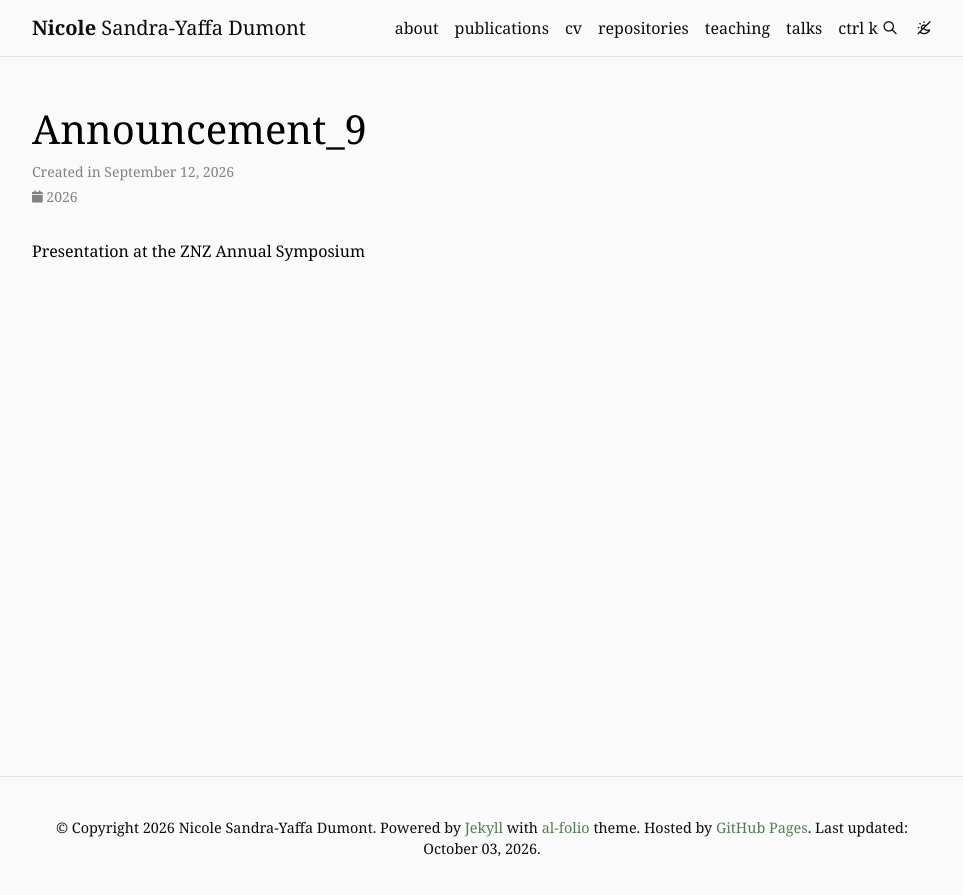
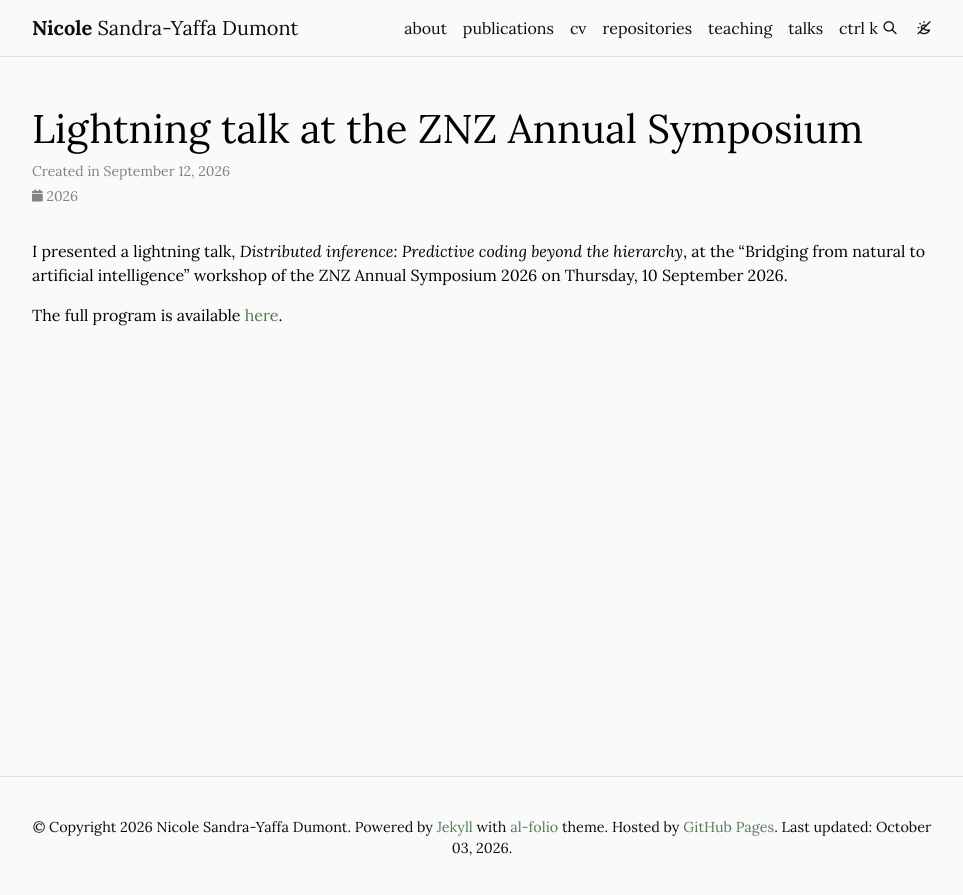
Before and after one commit to nsdumont/nsdumont.github.io, a Jekyll site: the page built from _news/announcement_9.md, in a window 1280 px wide. Shown: the top 895 px of the page, without its empty margins (158-1121 px from the left). Built offline with Jekyll 4.4.1, drawn with Linux system fonts in a browser that asks for light colours; some web fonts are replaced; comment, search, counter and statistics services are not loaded.

Commit message:
Bernstein poster, news

```diff
--- a/_bibliography/papers.bib
+++ b/_bibliography/papers.bib
@@ -85,7 +85,7 @@
 
 @conference{dumont2026,
   author={Nicole Sandra-Yaffa Dumont and Katharina A. Wilmes},
-  title={Multi-sensory Integration in Predictive Processing},
+  title={Multi-sensory Integration in Predictive Coding},
   abstract={Predictive processing is a leading account of perception, but its canonical form assumes a strict
   sensory hierarchy in which predictions descend and errors ascend an ordered ladder of areas [2]. Cortical
   connectivity is not strictly hierarchical, with dense lateral and recurrent projections and connections that
--- a/_data/socials.yml
+++ b/_data/socials.yml
@@ -7,7 +7,7 @@
 # bluesky_url: # your bluesky URL
 # dblp_url: # your DBLP profile url
 # discord_id: # your discord id (18-digit unique numerical identifier)
-email: ns2dumont@uwaterloo.ca # your email address
+email: nidumon@ini.uzh.ch # your email address
 # facebook_id: # your facebook id
 # flickr_id: # your flickr id
 github_username: nsdumont # your GitHub user name
--- a/_includes/head.liquid
+++ b/_includes/head.liquid
@@ -20,6 +20,11 @@
     crossorigin="anonymous"
   >
 {% endif %}
+
+<!-- Trial font from Google Fonts (Lora: variable weight 400-700, upright and italic) -->
+<link rel="preconnect" href="https://fonts.googleapis.com">
+<link rel="preconnect" href="https://fonts.gstatic.com" crossorigin>
+<link rel="stylesheet" href="https://fonts.googleapis.com/css2?family=Lora:ital,wght@0,400..700;1,400..700&display=swap">
 
 <!-- Fonts & Icons -->
 <link defer rel="stylesheet" href="{{ '/assets/css/academicons.min.css' | relative_url | bust_file_cache }}">
--- a/_news/announcement_9.md
+++ b/_news/announcement_9.md
@@ -1,8 +1,11 @@
 ---
 layout: post
+title: Lightning talk at the ZNZ Annual Symposium
 date: 2026-09-12 12:00:00+0200
-inline: true
+inline: false
 related_posts: false
 ---
 
-Presentation at the ZNZ Annual Symposium
+I presented a lightning talk, _Distributed inference: Predictive coding beyond the hierarchy_, at the "Bridging from natural to artificial intelligence" workshop of the ZNZ Annual Symposium 2026 on Thursday, 10 September 2026.
+
+The full program is available [here](https://www.neuroscience.uzh.ch/dam/jcr:c2d41e65-92bd-455b-8b02-f601f38d777e/ZNZ%20Symposium%202026%20V5.pdf).
--- a/_sass/_layout.scss
+++ b/_sass/_layout.scss
@@ -48,15 +48,15 @@ body {
   padding-bottom: 70px;
   color: var(--global-text-color);
   background-color: var(--global-bg-color);
-  font-family: "Fraunces", Georgia, "Times New Roman", serif;
-  // Pin the optical size instead of letting it follow the font size: the automatic
-  // "9pt" cut used for body text is heavier and rougher, especially on Windows.
-  font-variation-settings: "opsz" 36;
+  // Trial: Lora (Google Fonts). Swap back to "Fraunces" to restore the previous font.
+  font-family: "Lora", "Fraunces", Georgia, "Times New Roman", serif;
+  // Fraunces-only optical-size axis; re-enable these two blocks if you return to Fraunces.
+  // font-variation-settings: "opsz" 36;
 
-  h1,
-  h2 {
-    font-variation-settings: "opsz" 96;
-  }
+  // h1,
+  // h2 {
+  //   font-variation-settings: "opsz" 96;
+  // }
 
   h1,
   h2,
```
Also changed, not shown: other parts of _bibliography/papers.bib (+2 -1 lines), _news/announcement_10.md (added, +9 -0 lines), 1 other file.
